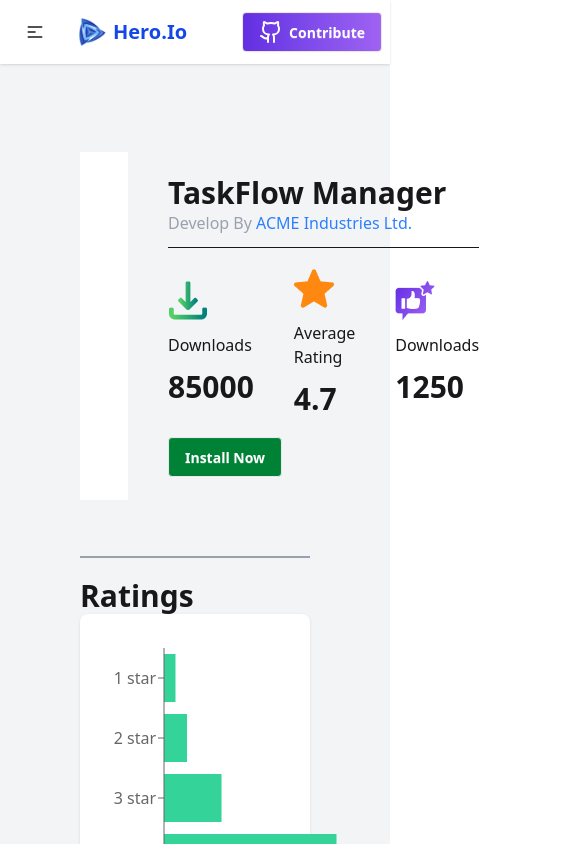
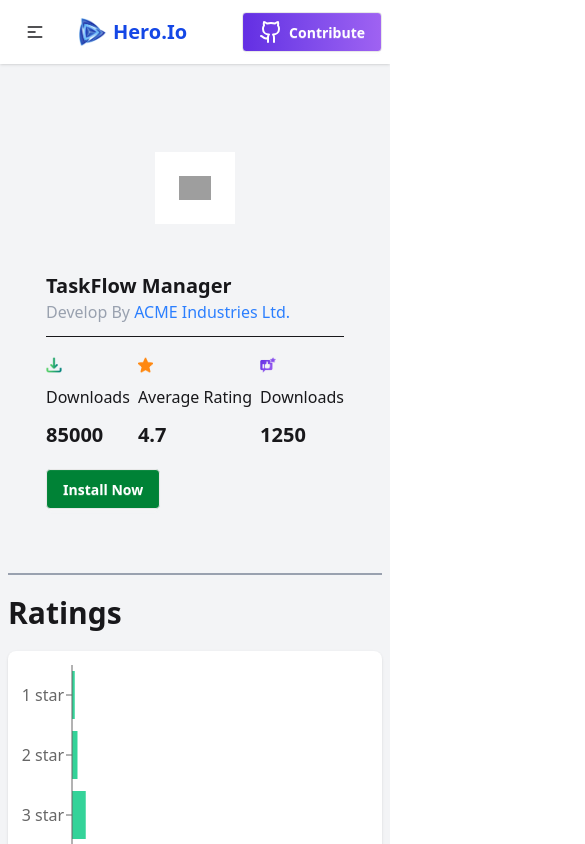
Before and after one commit to bonoshree009/productive-apps, a React (Vite) app: page /details/1 in a window 390 px wide. Shown: the top 844 px of the page, 585 px wide, since content can reach past the window. Built offline with nearby package versions, Linux system fonts and the light colour scheme; grey boxes are pictures that could not be loaded.

Commit message:
issue fixed

```diff
--- a/src/component/CardDetails.jsx
+++ b/src/component/CardDetails.jsx
@@ -52,30 +52,30 @@ const CardDetails = () => {
 
     }
     return (
-        <div className='bg-gray-100 py-8 p-20 '>
-           <div className='flex gap-10  items-center py-14 border-b-2 border-gray-400'>
-            <div className='bg-white p-6'><img src={detailsData.image} alt="" className='h-[300px]' /></div>
-            <div>
-                <h1 className='text-3xl font-bold'>{detailsData.title}</h1>
+        <div className='bg-gray-100 py-8  p-2 md:p-20 '>
+           <div className='flex flex-col md:flex-row gap-10  items-center py-14 border-b-2 border-gray-400'>
+            <div className='bg-white p-6'><img src={detailsData.image} alt="" className=' h-6 md:h-[300px]' /></div>
+            <div className='p-2'>
+                <h1 className=' text-xl md:text-3xl font-bold'>{detailsData.title}</h1>
                 <p className='text-gray-400 mb-3'>Develop By <span className='text-blue-500'>{detailsData.companyName}</span></p>
                 <  hr />
-                <div className='flex gap-10 my-5 justify-between items-center'>
+                <div className='flex  gap-2 md:gap-10 my-5 justify-between items-center'>
                    <div>
-                    <img src={downloadImg} alt="" />
+                    <img src={downloadImg} alt=""  className='h-4 md:h-10'/>
                    <p className='mt-3'>Downloads</p>
-                   <p className='text-3xl font-bold mt-3'>{detailsData.downloads}</p>
+                   <p className=' text-xl md:text-3xl font-bold mt-3'>{detailsData.downloads}</p>
                    </div>
 
                      <div>
-                    <img src={ratingImg} alt="" />
+                    <img src={ratingImg} alt="" className='h-4 md:h-10' />
                    <p className='mt-3'>Average Rating</p>
-                   <p className='text-3xl font-bold mt-3'>{detailsData.ratingAvg}</p>
+                   <p className='text-xl md:text-3xl font-bold mt-3'>{detailsData.ratingAvg}</p>
                    </div>
 
                      <div>
-                    <img src={reviewImg} alt="" />
+                    <img src={reviewImg} alt=""  className='h-4 md:h-10'/>
                    <p className='mt-3'>Downloads</p>
-                   <p className='text-3xl font-bold mt-3'>{detailsData.reviews}</p>
+                   <p className='text-xl md:text-3xl font-bold mt-3'>{detailsData.reviews}</p>
                    </div>
                 </div>
 
@@ -83,12 +83,12 @@ const CardDetails = () => {
                        <ToastContainer />
             </div>
            </div>
-           <p className='mt-5 font-bold text-3xl'>Ratings</p>
+           <p className='my-5 font-bold text-3xl'>Ratings</p>
 
 
-                   <div className="bg-white p-6 rounded-lg shadow">
+                   <div className="bg-white p-1 md:p-6 rounded-lg shadow">
 
-            <BarChart data={detailsData.ratings}  width={550} height={340}  layout="vertical" margin={{ top: 10, right: 30, left: 0, bottom: 0 }}>
+            <BarChart data={detailsData.ratings}  width={200} md:width={550} height={340}  layout="vertical" margin={{ top: 10, right: 30, left: 0, bottom: 0 }}>
 
                 <XAxis type="number" />
                <YAxis dataKey="name" type="category" />
--- a/src/component/ErrorPage.jsx
+++ b/src/component/ErrorPage.jsx
@@ -1,14 +1,15 @@
 import React from 'react';
 import errorImg from '../assets/error-404.png'
+import { Link } from 'react-router';
 
 const ErrorPage = () => {
     return (
-        <div className='flex'>
+        <div className='flex flex-col justify-center items-center'>
           <img src={errorImg} alt="" />
           <h1 className='text-4xl font-bold'>Oops, page not found!</h1>
           <p className='text-gray-500'>The page you are looking for is not available.</p>
            <button className='btn text-2xl px-10 py-8 bg-linear-to-r from-[#632EE3]
-  to-[#9F62F2] text-white text center items-center my-5'><Link to='/Home'>Go Back</Link></button>
+        to-[#9F62F2] text-white text center items-center my-5'><Link to='/'>Go Back</Link> </button>
         </div>
     );
 };
--- a/src/component/Home.jsx
+++ b/src/component/Home.jsx
@@ -3,9 +3,16 @@ import Banner from './Banner';
 import useData from './useData';
 import Card from './Card';
 import { Link, NavLink } from 'react-router';
+import Loading from './Loading';
 
 const Home = () => {
-    const  [products,loading,error]=useData()
+    const  [products,loading]=useData()
+
+    if(loading){
+    return <Loading></Loading>
+
+}
+
 
     const homedata = products.slice(0,8)
     return (
--- a/src/component/Loading.jsx
+++ b/src/component/Loading.jsx
@@ -1,9 +1,12 @@
 import React from 'react';
+import logo from '../assets/logo.png'
 
 const Loading = () => {
     return (
-        <div>
-            loadinggggggg
+        <div className='flex justify-center my-7'>
+           <p className='text-9xl font-bold text-blue-400 flex items-center'>L
+            <img src={logo} alt="" className=" h-24 animate-spin"/>
+            Ding</p>
         </div>
     );
 };
--- a/src/component/Pages.jsx/Apps.jsx
+++ b/src/component/Pages.jsx/Apps.jsx
@@ -1,15 +1,21 @@
 import React, { useState } from 'react';
 import useData from '../useData';
 import Card from '../Card';
+import Loading from '../Loading';
+
 
 const Apps = () => {
- const  [products]= useData()
+ const  [products,loading]= useData()
  const [search,setsearch] =useState((''))
  //console.log(search)
  const term = search.trim().toLocaleLowerCase()
  const searchproducts =term? products.filter(pro => pro.title.toLocaleLowerCase().includes(term)) : products
 console.log(searchproducts)
 
+if(loading){
+    return <Loading></Loading>
+
+}
 
 
     return (
@@ -33,7 +39,7 @@ console.log(searchproducts)
             </div>
             {searchproducts.length  == 0 ?
                 (<h1 className='text-4xl py-16 text-blue-600 font-bold text-center'>No apps Found</h1>) :(
-            <div className='grid grid-cols-2 md:grid-cols-4  px-10'>  {
+            <div className='grid grid-cols-1 md:grid-cols-4  px-10'>  {
                 searchproducts.map(card => ( <Card card={card}></Card> ))
                 }
                 </div>
--- a/src/main.jsx
+++ b/src/main.jsx
@@ -22,6 +22,7 @@ const router = createBrowserRouter([
         {path : 'apps' , Component: Apps },
         {path : 'details/:id', Component : CardDetails },
        {path : 'install' , Component : Installation },
+       { path: '*', Component: ErrorPage },
 
 
     ]
```
